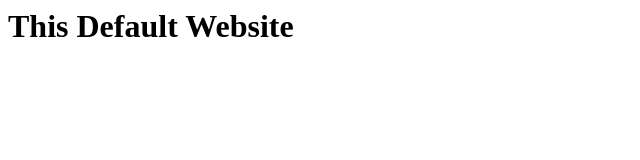
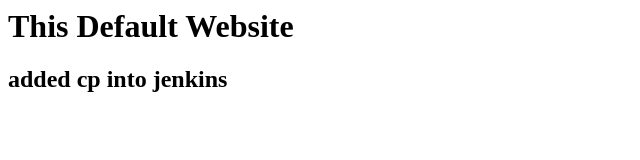
Before and after one commit to pawarmaya/demojenkin, a plain HTML site: page index.html in a window 1280 px wide. Shown: the whole page, without its empty margins (0-640 px from the left). Drawn offline with Linux system fonts and the light colour scheme.

Commit message:
second web

```diff
--- a/index.html
+++ b/index.html
@@ -1,3 +1,5 @@
 
 
 <h1>This Default Website </h1>
+
+<h2> added cp into jenkins</h2>
```
